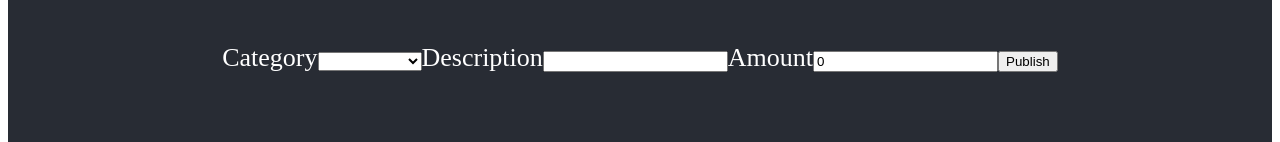
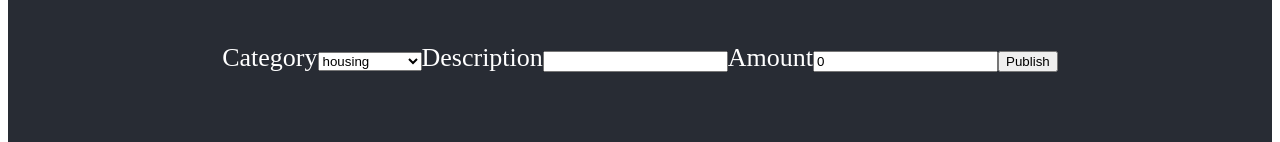
Before and after one commit to lilykriopelle/codecademy-expense-tracker, a React (Create React App) app: page / in a window 1280 px wide. Shown: the part 416-558 px from the top of the page. Built offline with nearby package versions, Linux system fonts and the light colour scheme.

Commit message:
Default to first category.

```diff
--- a/src/components/TransactionForm.js
+++ b/src/components/TransactionForm.js
@@ -5,16 +5,16 @@ import { v4 as uuidv4 } from 'uuid';
 
 export default function TransactionForm({categories}) {
   const dispatch = useDispatch();
-  const [category, setCategory] = useState(null);
+  const [category, setCategory] = useState(CATEGORIES[0]);
   const [description, setDescription] = useState('');
   const [amount, setAmount] = useState(0);
 
   const handleSubmit = e => {
-    e.preventDefault()
-    dispatch(addTransaction({category: category, description: description, amount: amount, id: uuidv4()}))
-    setCategory(null)
-    setDescription('')
-    setAmount(0)
+    e.preventDefault();
+    dispatch(addTransaction({category: category, description: description, amount: amount, id: uuidv4()}));
+    setCategory(CATEGORIES[0]);
+    setDescription('');
+    setAmount(0);
   }
 
   return (
@@ -23,7 +23,7 @@ export default function TransactionForm({categories}) {
       <form onSubmit={handleSubmit}>
         <label for='category'>Category</label>
         <select id='category' value={category} onChange={e => setCategory(e.currentTarget.value)}>
-          <option value="" selected disabled hidden></option>
+          <option value={null} selected disabled hidden></option>
           { CATEGORIES.map(c => <option key={c} value={c}>{c}</option>)}
         </select>
 
```
Also changed, not shown: 1 other file (tests, documents, lock files or other folders).
